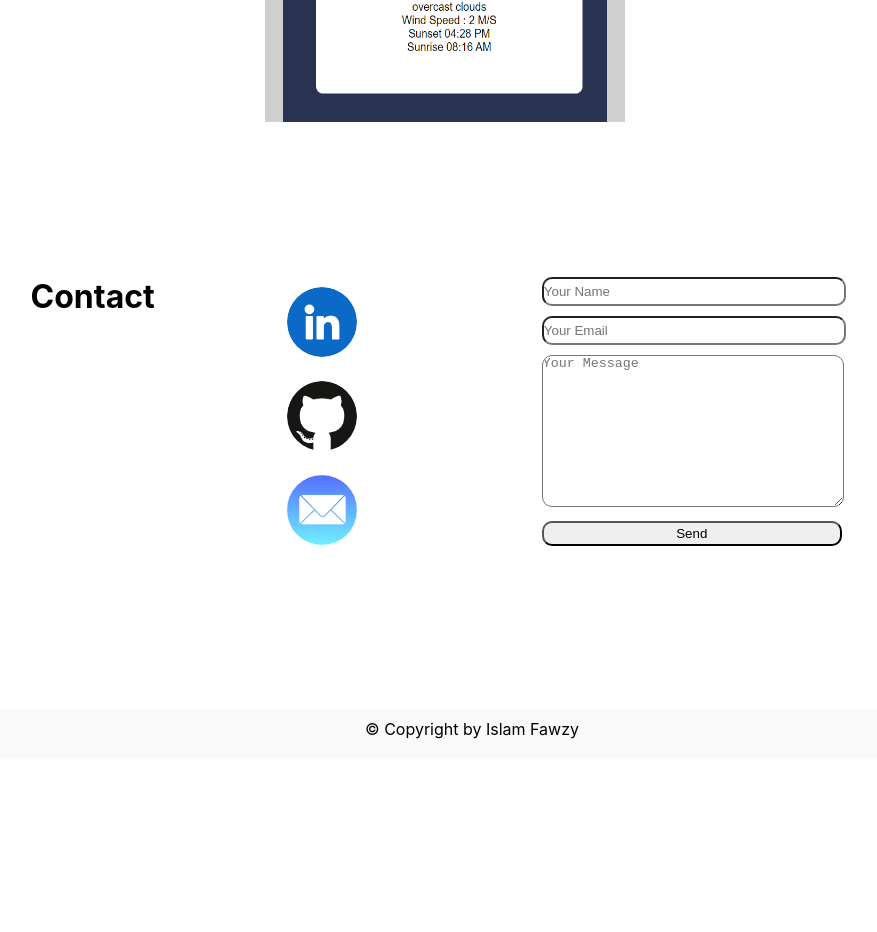
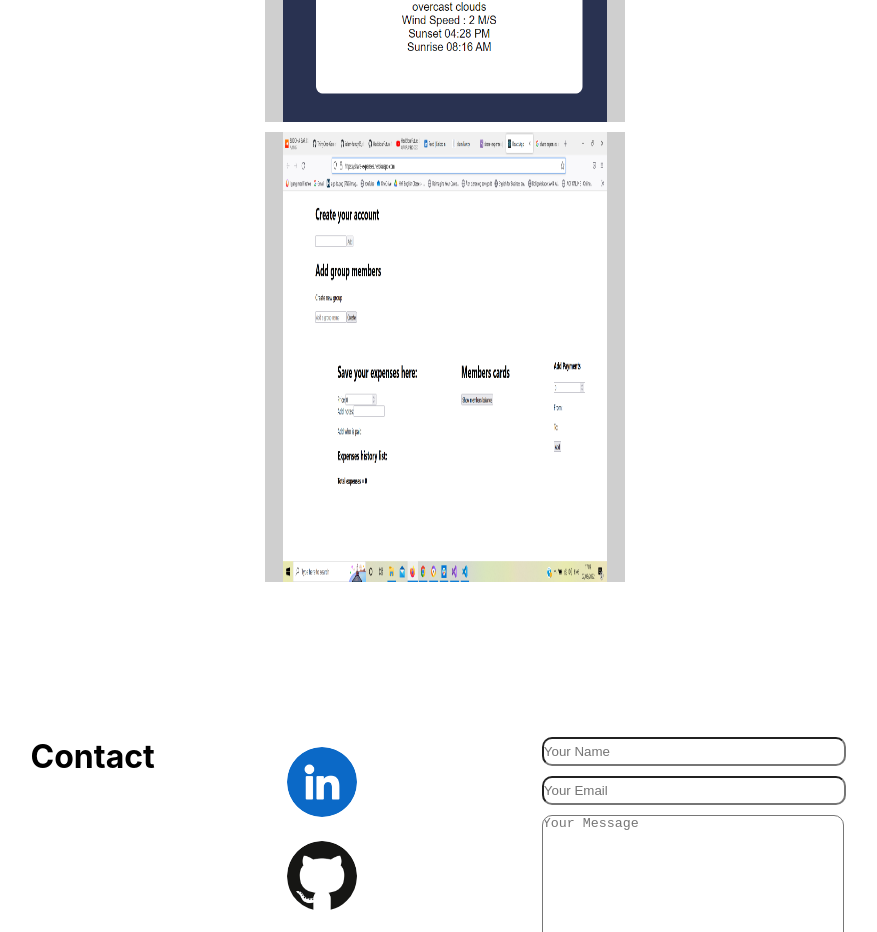
Before and after one commit to islam-fawzy25/portfolio, a React (Create React App) app: page / in a window 1280 px wide. Shown: the part 4020-4952 px from the top of the page, without its empty margins (168-1045 px from the left). Before the commit the page ends 4779 px from the top, so only its background shows below. Built offline with nearby package versions, Linux system fonts and the light colour scheme.

Commit message:
add share expenses app

```diff
--- a/src/components/projects/Projects.js
+++ b/src/components/projects/Projects.js
@@ -6,6 +6,8 @@ import weatherApp from "../../images/weatherApp.png"
 import todo from "../../images/AngularTodoList.png"
 import ProjectComponent from "./SingleProject";
 import pokemon from "../../images/pokemon.png"
+import shareExpenses from "../../images/share-expenses.png"
+
 
 export default function Projects() {
     return (
@@ -56,6 +58,14 @@ export default function Projects() {
                     websiteHref="https://islam-fawzy25.github.io/Weather-App/"
                     techStack={["HTML5", "CSS3", "JavaScript (ES6)"]}
                 />
+                 <ProjectComponent
+                    projectName="Share expenses"
+                    projectDescription="Is an app for helping people share their expenses when they enjoy time together. "
+                    src={shareExpenses} alt="shareExpenses-app-pic"
+                    codeHref="https://github.com/islam-fawzy25/share-expenses"
+                    websiteHref="https://share-expenses.herokuapp.com/"
+                    techStack={["HTML5", "CSS3", "JavaScript (ES6)", "React", "Typescript"]}
+                />
             </div>
         </div>
     )
```
Also changed, not shown: src/images/share-expenses.png (added).
